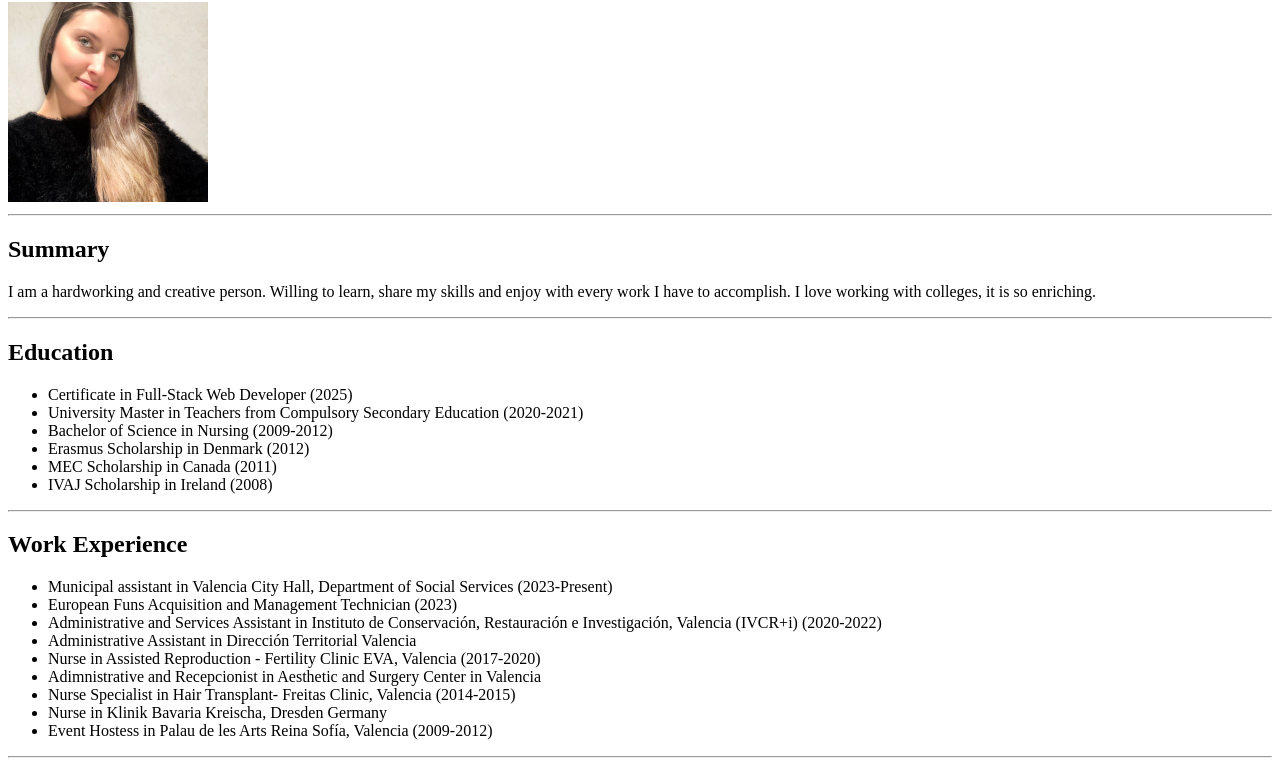
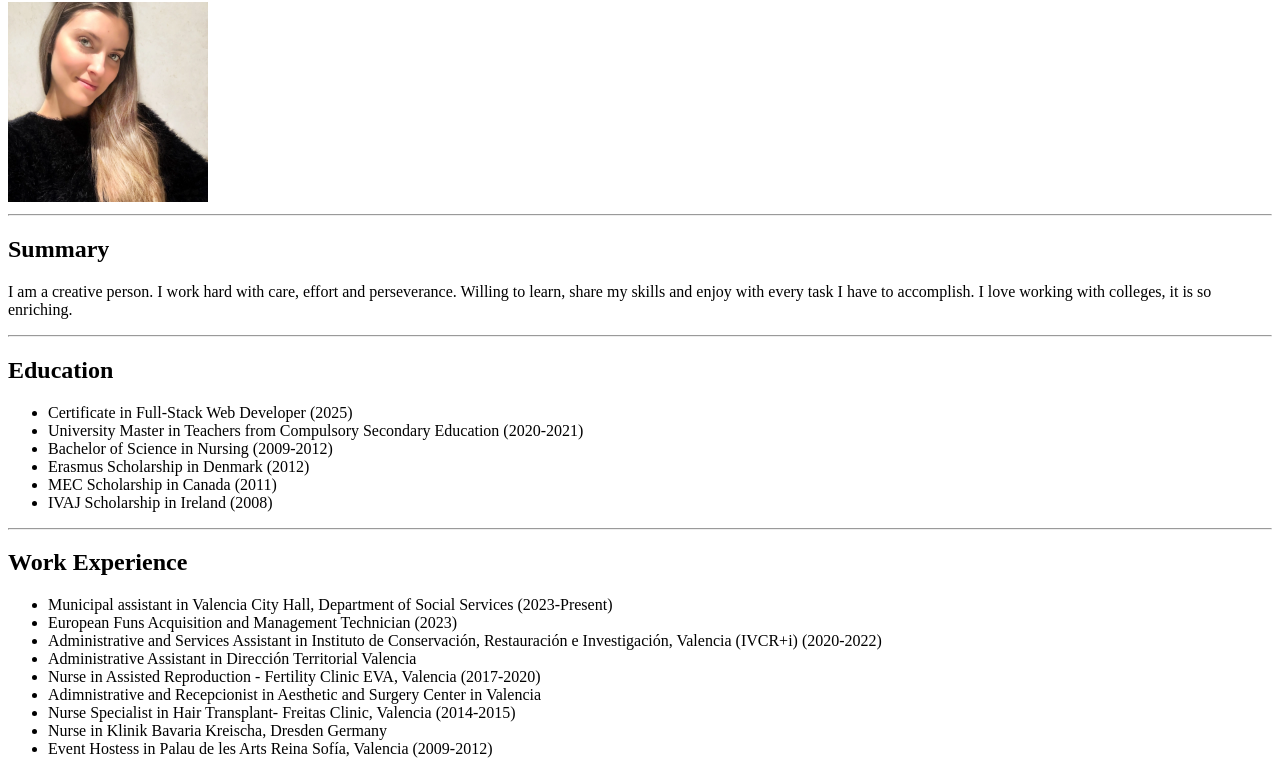
Before and after one commit to amarilis-ma/html-my-resume, a plain HTML site: page index.html in a window 1280 px wide. Shown: the part 78-838 px from the top of the page. Drawn offline with Linux system fonts and the light colour scheme.

Commit message:
Update index.html

```diff
--- a/index.html
+++ b/index.html
@@ -9,7 +9,7 @@
     <img src="./foto.webp" height="200" alt= "foto ama">
     <hr />
     <h2>Summary</h2>
-    <p>I am a hardworking and creative person. Willing to learn, share my skills and enjoy with every work I have to accomplish. I love working with colleges, it is so enriching.</p>
+    <p>I am a creative person. I work hard with care, effort and perseverance. Willing to learn, share my skills and enjoy with every task I have to accomplish. I love working with colleges, it is so enriching.</p>
     <hr />
     <h2>Education</h2>
     <ul>
```
